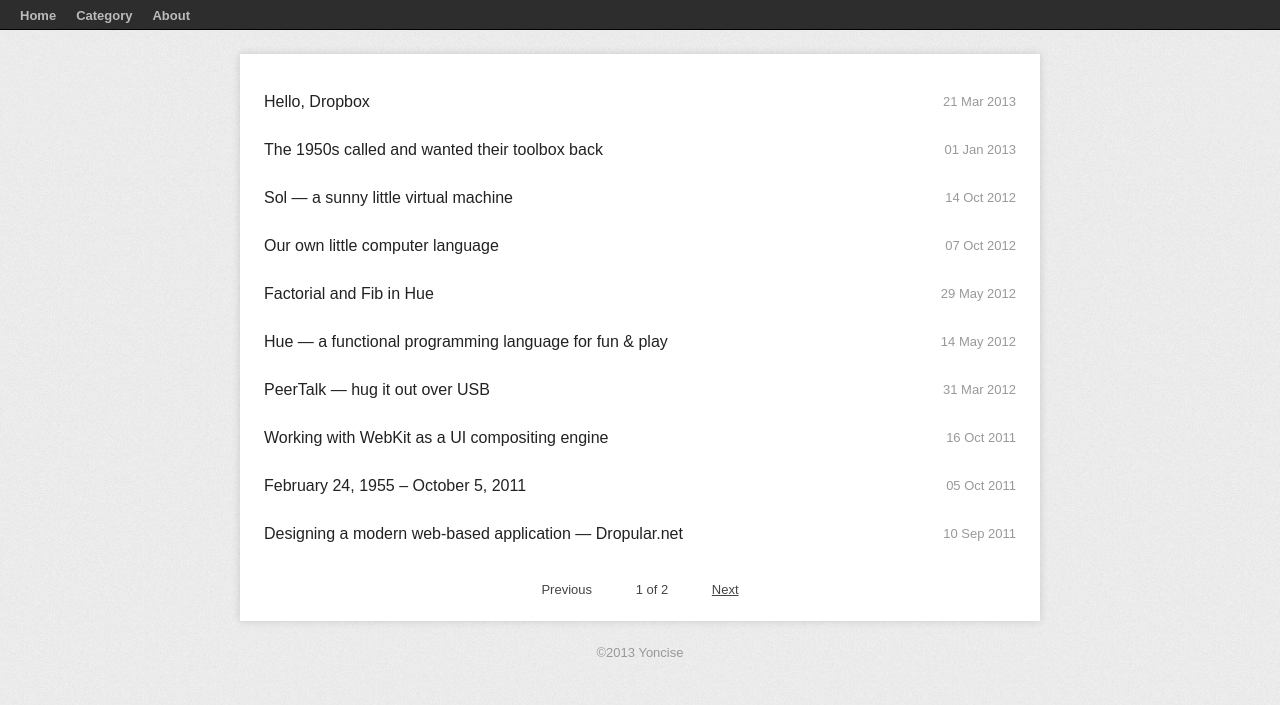
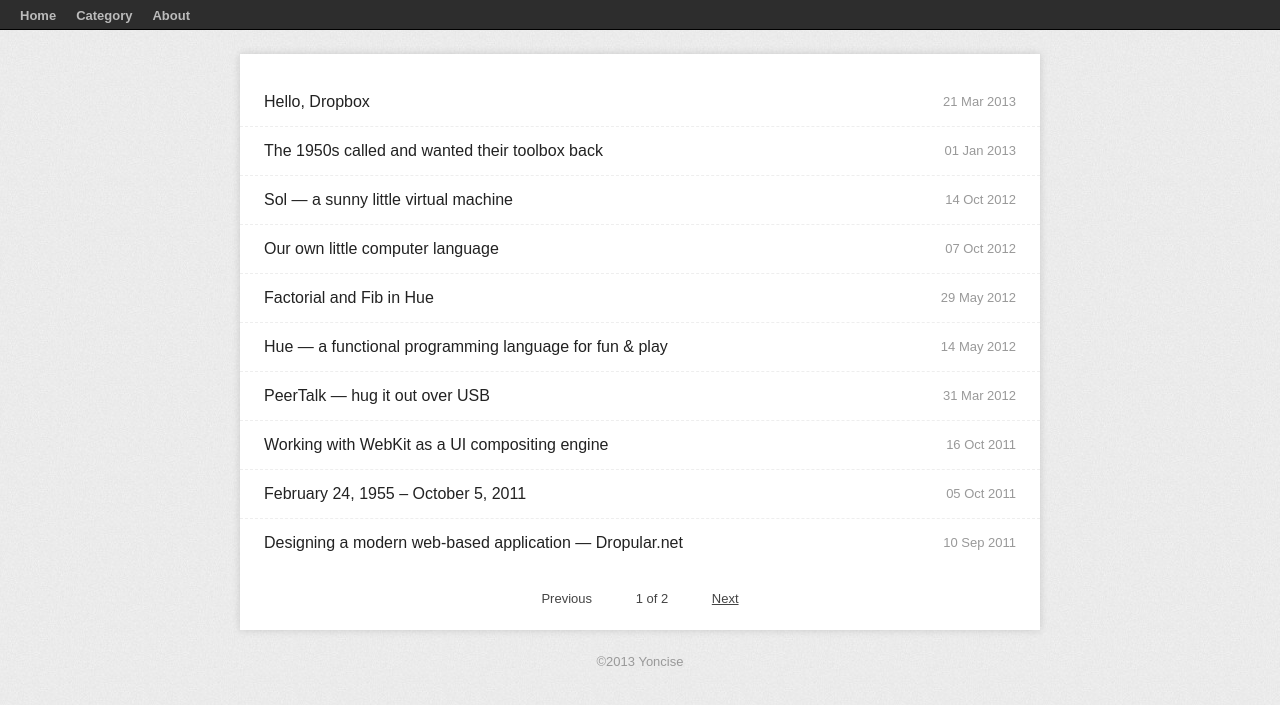
Before and after one commit to Y0nder/y0nder.github.io, a Jekyll site: the page built from index.html, in a window 1280 px wide. Shown: the top 705 px of the page. Built offline with Jekyll 4.4.1, drawn with Linux system fonts in a browser that asks for light colours; the list of posts is cut into pages by our own code.

Commit message:
home css finish

```diff
--- a/css/style.css
+++ b/css/style.css
@@ -78,6 +78,10 @@ main {
     clear: both;
 }
 
+#home ul li + li {
+    border-top: 1px dashed #eee;
+}
+
 #home ul li a {
     color: #222;
     float: left;
```
